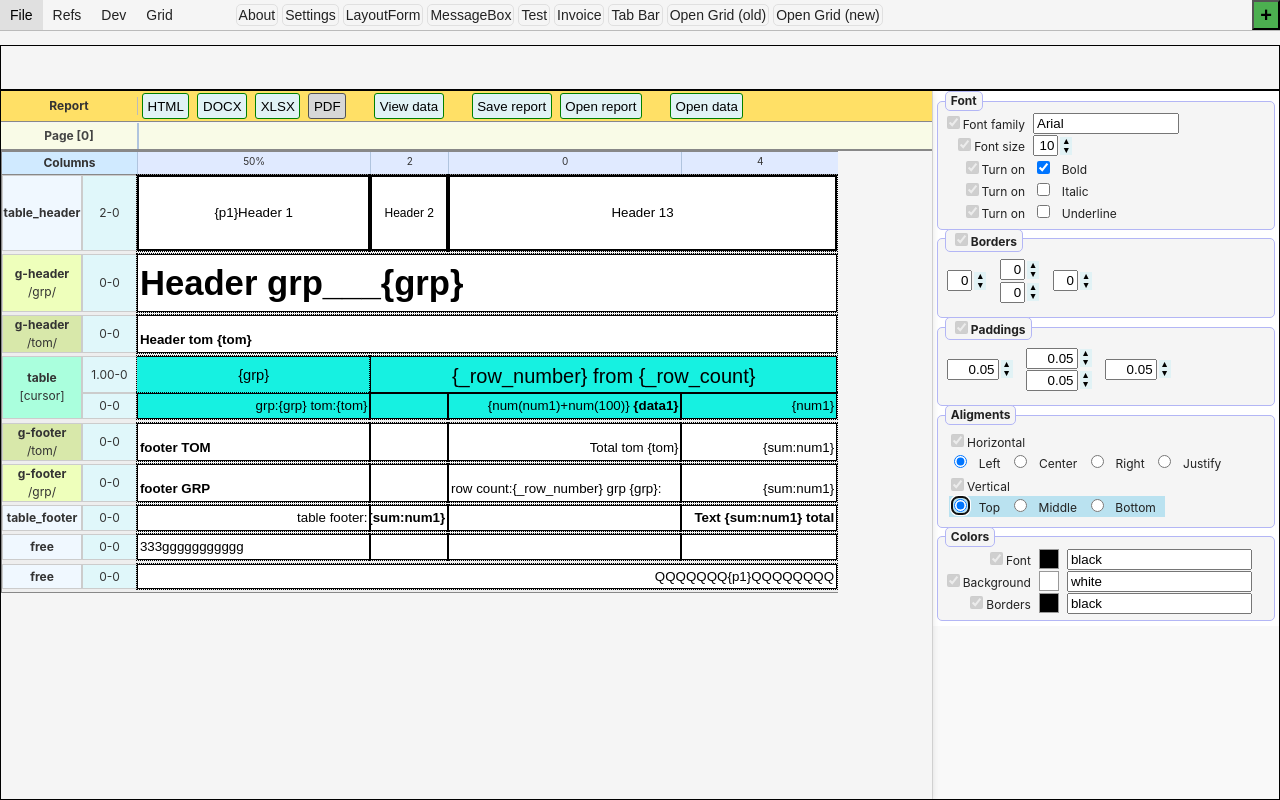
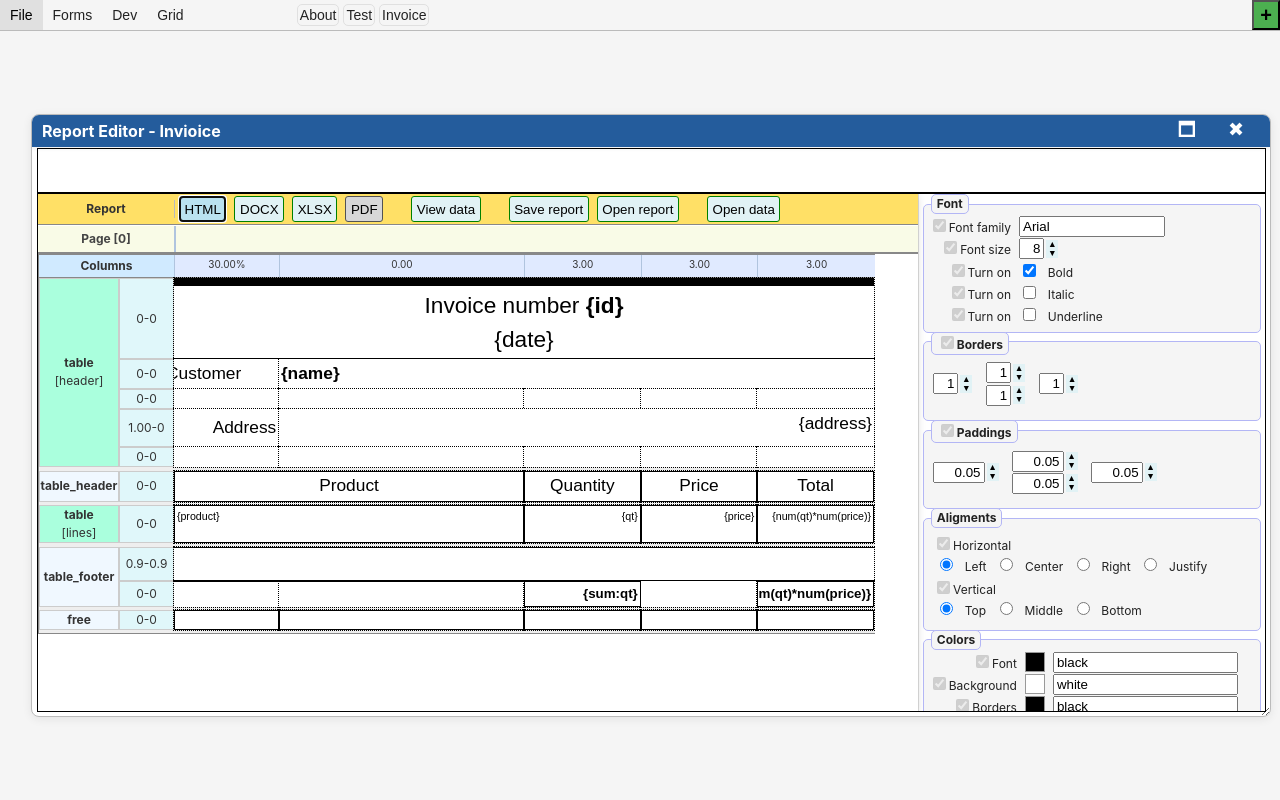
Before and after one commit to AndreiPuchko/q2web, a React (Vite) app: page / in a window 1280 px wide. Built offline with nearby package versions, Linux system fonts and the light colour scheme.

Commit message:
autorun form

```diff
--- a/src/components/Dialog.tsx
+++ b/src/components/Dialog.tsx
@@ -88,22 +88,46 @@ class Dialog extends React.Component<DialogProps, DialogState> {
 
         const title = this.props.q2form.title.replace(/\[.*?\]/g, '');
         const dialogState = Cookies.get(`dialogState_${title}`);
+        const menuBarHeight = document.querySelector('.MenuBar')?.clientHeight || 0;
+        const workspace = document.querySelector('.WorkSpace');
+        const workspaceRect = workspace?.getBoundingClientRect();
+
+        const normalizeSize = (value: string | number, workspaceSize: number): string => {
+            if (typeof value === "number") {
+                return `${value}px`;
+            }
+            if (typeof value === "string") {
+                if (value.endsWith("px")) {
+                    return value;
+                }
+                if (value.endsWith("%") && workspaceSize) {
+                    const percent = parseFloat(value);
+                    if (!isNaN(percent)) {
+                        // your logic: 80% → workspace - 80% (so keep 20%)
+                        return `${(workspaceSize * percent) / 100}px`;
+                    }
+                }
+            }
+            console.log(value)
+            return String(value);
+        };
+
         if (dialogState) {
             const { width, height, left, top } = JSON.parse(dialogState);
-      const menuBarHeight = document.querySelector('.MenuBar')?.clientHeight || 0;
             dialog.style.width = width;
             dialog.style.height = height;
             dialog.style.left = left;
             dialog.style.top = `${parseFloat(top) + menuBarHeight}px`;
-    } else {
-      const workspace = document.querySelector('.WorkSpace');
-      if (workspace) {
-        const workspaceRect = workspace.getBoundingClientRect();
+        } else if (workspace && workspaceRect) {
+            dialog.style.width = normalizeSize(this.props.q2form.width, workspaceRect.width );
+            dialog.style.height = normalizeSize(this.props.q2form.height, workspaceRect.height - 200);
+
             dialog.style.left = `${(workspaceRect.width - dialog.offsetWidth) / 2}px`;
-        dialog.style.top = `${(workspaceRect.height - dialog.offsetHeight) / 2}px`;
-      }
+            dialog.style.top = `${(workspaceRect.height - dialog.offsetHeight) / 2 + menuBarHeight}px`;
         }
     };
+
+
 
     onMoveMouseDown = (e: React.MouseEvent) => {
         if (!this.props.isTopDialog) return;
@@ -130,6 +154,7 @@ class Dialog extends React.Component<DialogProps, DialogState> {
         document.addEventListener('mousemove', onMouseMove);
         document.addEventListener('mouseup', onMouseUp);
     };
+
 
     resizeChildren = () => {
         const dialog = this.dialogRef.current;
@@ -275,8 +300,6 @@ class Dialog extends React.Component<DialogProps, DialogState> {
     };
 
 
-
-
     dialogHandleMouseUp = () => {
         const dialog = this.dialogRef.current;
         if (!dialog) return;
@@ -346,6 +369,7 @@ class Dialog extends React.Component<DialogProps, DialogState> {
         };
     };
 
+
     handleMaximize = (e: React.MouseEvent) => {
         e.stopPropagation();
         const dialog = this.dialogRef.current;
@@ -365,8 +389,8 @@ class Dialog extends React.Component<DialogProps, DialogState> {
                 const wsRect = workspace.getBoundingClientRect();
                 dialog.style.left = "0px";
                 dialog.style.top = `${mb.offsetHeight}px`;
-        dialog.style.width = `${wsRect.width - 2}px`;
-        dialog.style.height = `${wsRect.height - mb.offsetHeight - 2}px`;
+                dialog.style.width = `${wsRect.width - 30}px`;
+                dialog.style.height = `${wsRect.height - mb.offsetHeight - 35}px`;
             } else {
                 dialog.style.left = "0px";
                 dialog.style.top = "0px";
@@ -388,6 +412,7 @@ class Dialog extends React.Component<DialogProps, DialogState> {
         // this.dialogHandleMouseUp();
         this.resizeChildren()
     };
+
 
     render() {
         const { onClose, q2form, zIndex, isTopDialog, dialogIndex } = this.props;
--- a/src/components/MainMenu.tsx
+++ b/src/components/MainMenu.tsx
@@ -14,6 +14,7 @@ interface MainMenuState {
 
 export class MainMenu extends React.Component<MainMenuProps, MainMenuState> {
     menuRef: React.RefObject<HTMLDivElement | null>;
+    dialogShown: boolean;
 
     constructor(props: MainMenuProps) {
         super(props);
@@ -22,10 +23,18 @@ export class MainMenu extends React.Component<MainMenuProps, MainMenuState> {
             activated: false,
         };
         this.menuRef = React.createRef<HTMLDivElement>();
+        this.dialogShown = false;
     }
 
     componentDidMount() {
         document.addEventListener('mousedown', this.handleClickOutside);
+        if (!this.dialogShown) {
+            this.dialogShown = true;
+            q2forms.forEach(el => {
+                if (el.key === "autorun") showDialog(el)
+            })
+
+        }
     }
 
     componentWillUnmount() {
@@ -135,7 +144,6 @@ export class MainMenu extends React.Component<MainMenuProps, MainMenuState> {
         const items = Object.entries(menuStructure)
             .map(([key, value]: [string, any]) => ({ key, ...value.__meta__, children: value }))
             .sort((a, b) => (a.seq ?? 0) - (b.seq ?? 0));
-
         return (
             <nav className='MainMenuBar'>
                 <div className='menuItems' ref={this.menuRef}
--- a/src/q2_modules/Q2App.tsx
+++ b/src/q2_modules/Q2App.tsx
@@ -97,7 +97,7 @@ export class Q2App extends Component<{}, { zIndexMap: { [key: string]: any }, di
       <>
         <MainMenu />
         <div className='WorkSpace'>
-          <Q2ReportEditor q2report={get_report_json()} data_set={get_data_sets_json()} />
+          {/* <Q2ReportEditor q2report={get_report_json()} data_set={get_data_sets_json()} /> */}
           {this.state.dialogs.map((dialog: any, index: any) => (
             <Dialog
               key={index}
--- a/src/q2_modules/Q2Form.ts
+++ b/src/q2_modules/Q2Form.ts
@@ -103,8 +103,8 @@ export class Q2Form {
     subForm: boolean;
     title: string;
     icon: string;
-    width: number;
-    height: number;
+    width: number | string;
+    height: number | string;
     x: number;
     y: number;
     s: Record<string, any> = {};
--- a/src/q2app/FileMenu.ts
+++ b/src/q2app/FileMenu.ts
@@ -2,7 +2,7 @@ import { Q2Form } from "../q2_modules/Q2Form"
 
 
 export const fileMenuSettings = new Q2Form("File|Settings", "Settings", "settings", {
-    menutoolbar: true,
+    menutoolbar: false,
     hasMaxButton: false,
     width: 800,
     height: 600,
--- a/src/q2app/q2app.ts
+++ b/src/q2app/q2app.ts
@@ -6,9 +6,9 @@ import { get_report_json, get_data_sets_json, get_report_invoice_json, get_data_
 
 export const q2forms: Q2Form[] = [];
 
-const exampleForm = new Q2Form("Refs|LayoutForm", "Example Form", "layouts", {
+const exampleForm = new Q2Form("Forms|LayoutForm", "Example Form", "layouts", {
     description: "This is an example form created using Q2Form",
-    menutoolbar: true,
+    menutoolbar: false,
     icon: "form",
     width: 800,
     height: 600,
@@ -44,14 +44,14 @@ if (exampleForm.add_control("/v", "Vertical layout")) {
 
 exampleForm.hasCancelButton = true;
 
-const messageBox = new Q2Form("Refs|MessageBox", "Message Box 2", "messagebox", {
+const messageBox = new Q2Form("Forms|MessageBox", "Message Box 2", "messagebox", {
     columns: [
         { key: "0", column: "message", label: "Message", data: "Lorem ipsum", readonly: true, control: "text" },
         { key: "1", column: "description", label: "Description", data: "This is a Description...", readonly: true, control: "text" },
     ],
     data: [],
     description: "This is a data grid2",
-    menutoolbar: true,
+    menutoolbar: false,
     hasMaxButton: false,
     icon: "grid",
     width: 800,
@@ -63,10 +63,10 @@ const messageBox = new Q2Form("Refs|MessageBox", "Message Box 2", "messagebox",
 
 q2forms.push(...fileMenu);
 q2forms.push(exampleForm);
-q2forms.push(new Q2Form("Refs|-"));
+q2forms.push(new Q2Form("Forms|-"));
 q2forms.push(messageBox);
 
-const messageBox1 = new Q2Form("Dev|Tab Bar", "Message Box 1", "messagebox1", { hasOkButton: true, menutoolbar: true });
+const messageBox1 = new Q2Form("Forms|Tab Bar", "Message Box 1", "messagebox1", { hasOkButton: true, menutoolbar: false });
 
 messageBox1.add_control("/t", "tab1")
 messageBox1.add_control("/h", "")
@@ -96,17 +96,19 @@ messageBox1.add_control("/f", "-")
 messageBox1.add_control("fi1", "F Input 1")
 messageBox1.add_control("fi12", "F Input 12")
 
-const messageBox2 = new Q2Form("Dev|2", "Message Box 2", "messagebox2", {
+const messageBox2 = new Q2Form("Forms|Message Box 2", "Message Box 2", "messagebox2", {
     columns: [
         { key: "0", column: "message", label: "Message2", data: "Lorem ipsum2", readonly: true, control: "text" },
     ],
     hasOkButton: true
 });
 
-const reportEditor = new Q2Form("Dev|Report Editor|Test", "Report Editor Dialog Demo", "redemo",
+const reportEditor = new Q2Form("Dev|Report Editor|Test", "Report Editor - Test", "redemo",
     {
         hasOkButton: true,
-        menutoolbar: true
+        menutoolbar: true,
+        width: "95%",
+        height: "95%",
     });
 
 
@@ -120,10 +122,12 @@ reportEditor.add_control("repo", "", {
 
 
 
-const reportEditor2 = new Q2Form("Dev|Report Editor|Invoice", "Report Editor Dialog Demo", "redemo2",
+const reportEditor2 = new Q2Form("Dev|Report Editor|Invoice", "Report Editor - Invioice", "autorun",
     {
         hasOkButton: true,
-        menutoolbar: true
+        menutoolbar: true,
+        width: "95%",
+        height: "95%",
     });
 reportEditor2.add_control("repo", "", {
     control: "widget", data: {
@@ -139,7 +143,7 @@ q2forms.push(messageBox1);
 q2forms.push(messageBox2);
 
 const data_set = get_data_sets_json()["cursor"];
-const dataGrid = new Q2Form("Grid|Open Grid (old)", "DataGrid", "", { menutoolbar: true, data: data_set })
+const dataGrid = new Q2Form("Grid|Open Grid (old)", "DataGrid", "", { menutoolbar: false, data: data_set })
 
 dataGrid.add_control("data1", "Text data")
 dataGrid.add_control("num1", "Num data")
@@ -149,7 +153,7 @@ dataGrid.add_control("tom", "Group data 2")
 q2forms.push(dataGrid);
 
 
-const dataGrid2 = new Q2Form("Grid|Open Grid (new)", "DataGrid2", "", { menutoolbar: true })
+const dataGrid2 = new Q2Form("Grid|Open Grid (new)", "DataGrid2", "", { menutoolbar: false })
 // dataGrid2.add_control("/v", "")
 // dataGrid2.add_control("txt", "", { control: "text", data: "12" })
 dataGrid2.add_control("datagrid", "", { control: "form", data: dataGrid })
```
Lines whose indentation alone changed are shown as unchanged.
